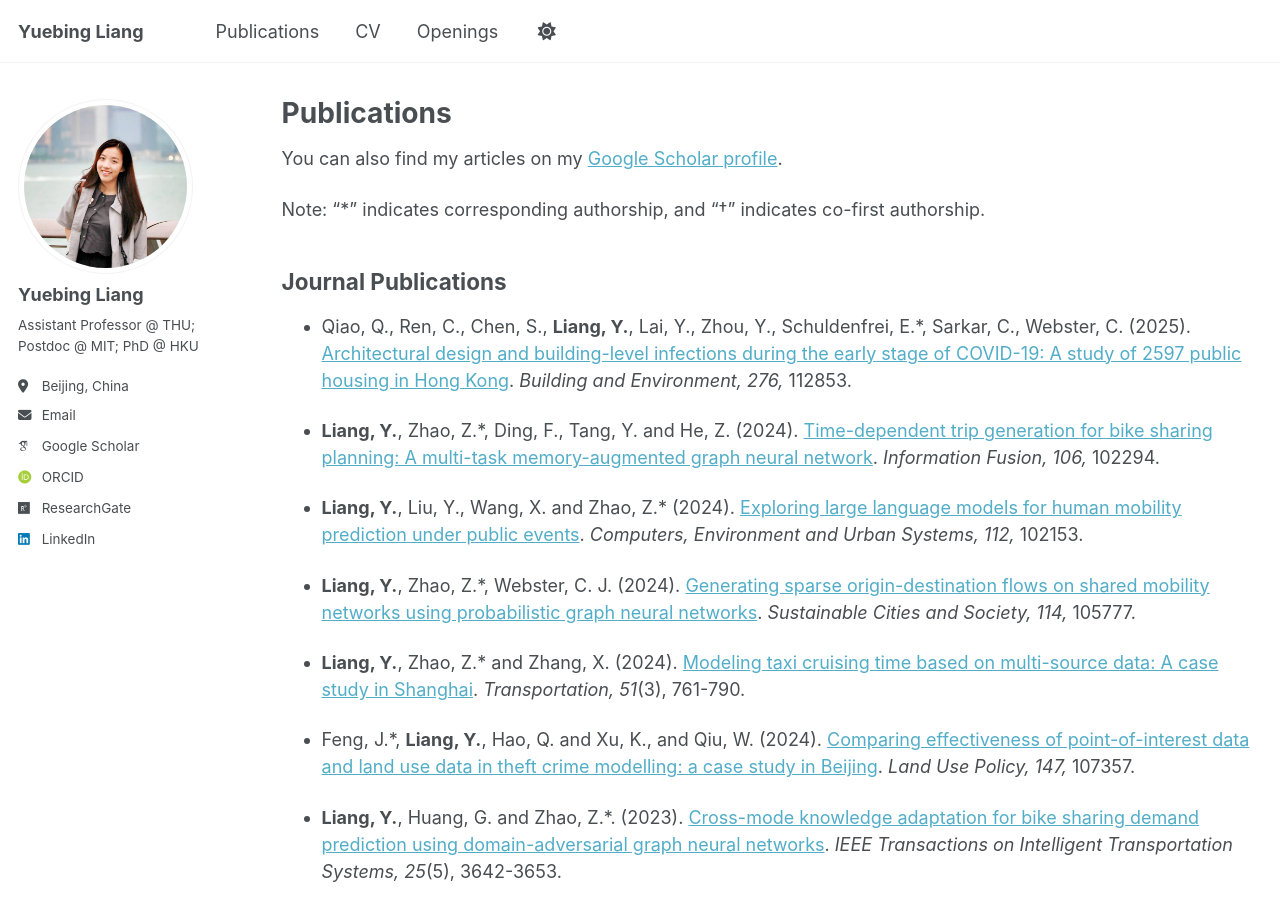
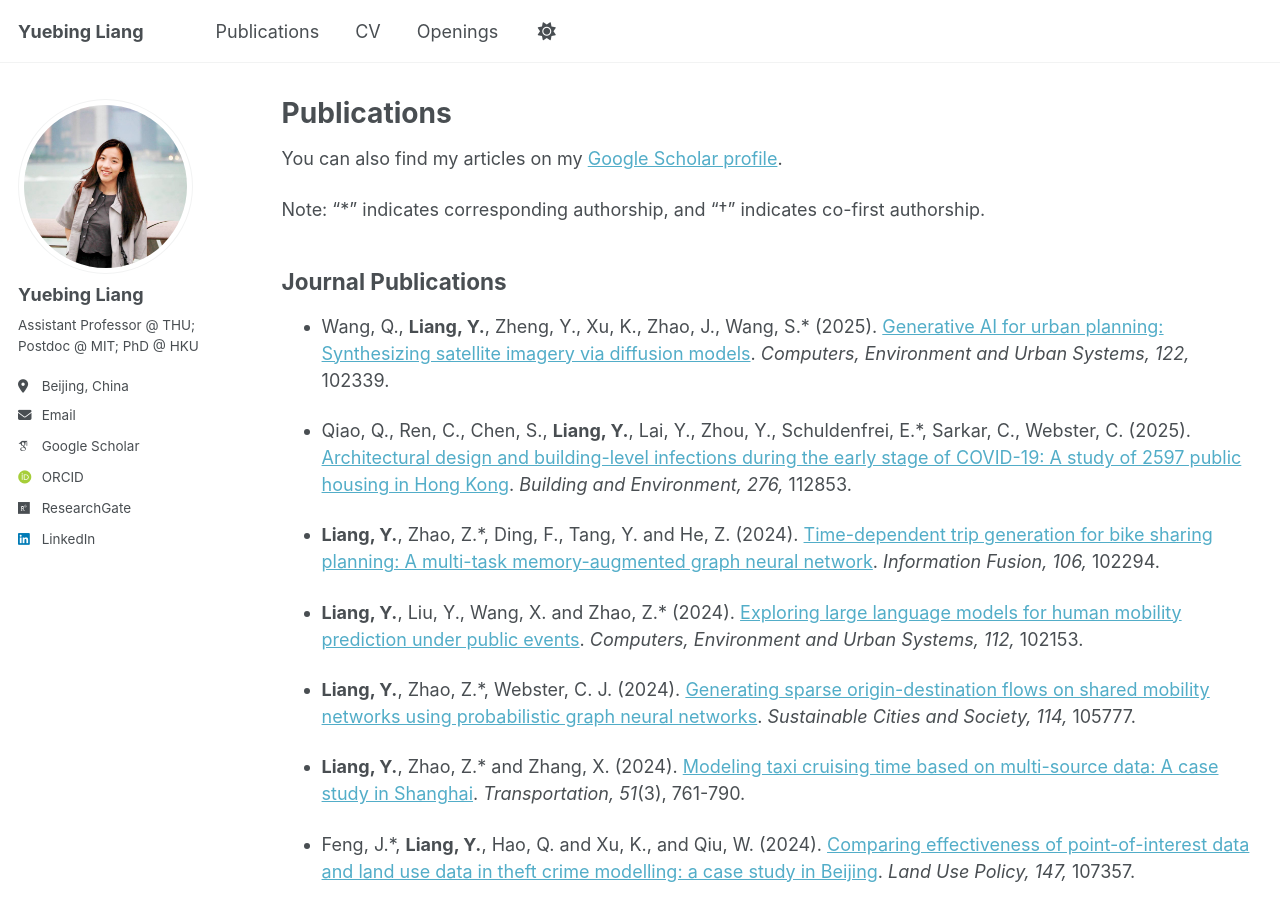
Before and after one commit to yuebingliang/yuebingliang.github.io, a Jekyll site: the page built from _pages/publications.md, in a window 1280 px wide and 900 px high. Built offline with Jekyll 4.4.1, drawn with Linux system fonts in a browser that asks for light colours; some web fonts are replaced.

Commit message:
Update publications.md

```diff
--- a/_pages/publications.md
+++ b/_pages/publications.md
@@ -9,6 +9,8 @@ You can also find my articles on my [Google Scholar profile](https://scholar.goo
 Note: “*” indicates corresponding authorship, and “†” indicates co-first authorship.
 
 ## Journal Publications
+* Wang, Q., **Liang, Y.**, Zheng, Y., Xu, K., Zhao, J., Wang, S.* (2025). [Generative AI for urban planning: Synthesizing satellite imagery via diffusion models](https://doi.org/10.1016/j.compenvurbsys.2025.102339). <i>Computers, Environment and Urban Systems, 122,</i> 102339.
+
 * Qiao, Q., Ren, C., Chen, S., **Liang, Y.**, Lai, Y., Zhou, Y., Schuldenfrei, E.*, Sarkar, C., Webster, C. (2025). [Architectural design and building-level infections during the early stage of COVID-19: A study of 2597 public housing in Hong Kong](https://doi.org/10.1016/j.buildenv.2025.112853). <i>Building and Environment, 276, </i>112853.
 
 * **Liang, Y.**, Zhao, Z.*, Ding, F., Tang, Y. and He, Z. (2024). [Time-dependent trip generation for bike sharing planning: A multi-task memory-augmented graph neural network](https://doi.org/10.1016/j.inffus.2024.102294). <i>Information Fusion, 106, </i>102294.
```
